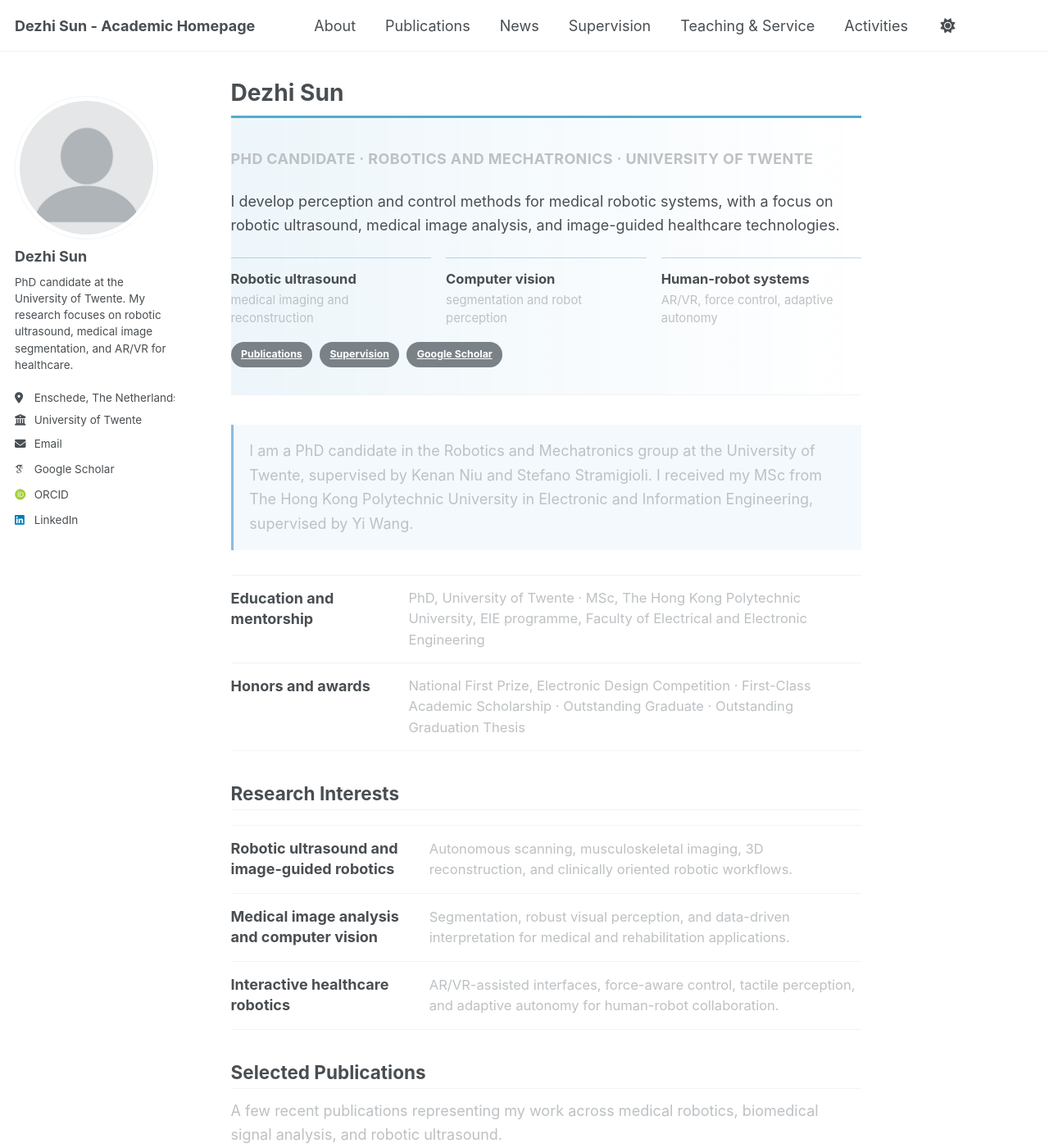
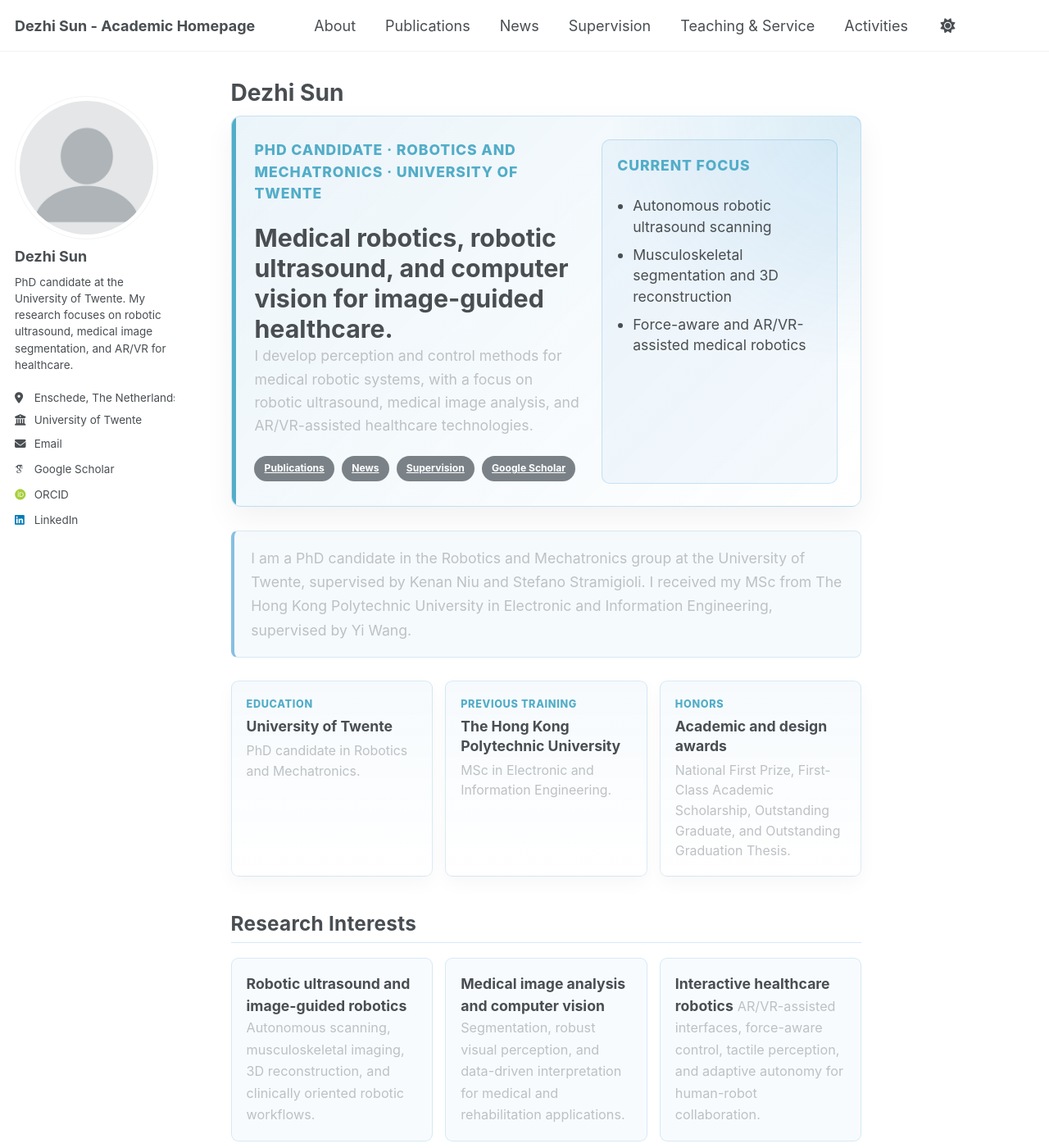
Before and after one commit to Jacksundezhi/Jacksundezhi.github.io, a Jekyll site: the page built from _pages/about.md, in a window 1280 px wide and 1400 px high. Shown: the whole window at 82% size. Built offline with Jekyll 4.4.1, drawn with Linux system fonts in a browser that asks for light colours; some web fonts are replaced; a script bundle is joined from its source files by our own code; library files that are not in the unit come from our copies.

Commit message:
Polish academic homepage design

```diff
--- a/_pages/about.md
+++ b/_pages/about.md
@@ -7,20 +7,27 @@ redirect_from:
   - /about.html
 ---
 
-<div class="home-hero academic-hero">
-  <p class="home-kicker">PhD Candidate · Robotics and Mechatronics · University of Twente</p>
-  <p class="home-lead">I develop perception and control methods for medical robotic systems, with a focus on robotic ultrasound, medical image analysis, and image-guided healthcare technologies.</p>
-  <div class="hero-stats">
-    <div><strong>Robotic ultrasound</strong><span>medical imaging and reconstruction</span></div>
-    <div><strong>Computer vision</strong><span>segmentation and robot perception</span></div>
-    <div><strong>Human-robot systems</strong><span>AR/VR, force control, adaptive autonomy</span></div>
+<div class="home-hero">
+  <div class="hero-main">
+    <p class="home-kicker">PhD Candidate · Robotics and Mechatronics · University of Twente</p>
+    <h1>Medical robotics, robotic ultrasound, and computer vision for image-guided healthcare.</h1>
+    <p class="home-lead">I develop perception and control methods for medical robotic systems, with a focus on robotic ultrasound, medical image analysis, and AR/VR-assisted healthcare technologies.</p>
+    <div class="home-actions">
+      <a class="btn btn--primary btn--small" href="/publications/">Publications</a>
+      <a class="btn btn--primary btn--small" href="/news/">News</a>
+      <a class="btn btn--primary btn--small" href="/supervision/">Supervision</a>
+      {% if site.author.googlescholar %}
+        <a class="btn btn--primary btn--small" href="{{ site.author.googlescholar }}">Google Scholar</a>
+      {% endif %}
+    </div>
   </div>
-  <div class="home-actions">
-    <a class="btn btn--primary btn--small" href="/publications/">Publications</a>
-    <a class="btn btn--primary btn--small" href="/supervision/">Supervision</a>
-    {% if site.author.googlescholar %}
-      <a class="btn btn--primary btn--small" href="{{ site.author.googlescholar }}">Google Scholar</a>
-    {% endif %}
+  <div class="hero-panel">
+    <p class="panel-title">Current Focus</p>
+    <ul>
+      <li>Autonomous robotic ultrasound scanning</li>
+      <li>Musculoskeletal segmentation and 3D reconstruction</li>
+      <li>Force-aware and AR/VR-assisted medical robotics</li>
+    </ul>
   </div>
 </div>
 
@@ -28,15 +35,22 @@ redirect_from:
   <p>I am a PhD candidate in the Robotics and Mechatronics group at the University of Twente, supervised by Kenan Niu and Stefano Stramigioli. I received my MSc from The Hong Kong Polytechnic University in Electronic and Information Engineering, supervised by Yi Wang.</p>
 </div>
 
-<div class="profile-highlights">
-  <div>
-    <strong>Education and mentorship</strong>
-    <span>PhD, University of Twente · MSc, The Hong Kong Polytechnic University, EIE programme, Faculty of Electrical and Electronic Engineering</span>
-  </div>
-  <div>
-    <strong>Honors and awards</strong>
-    <span>National First Prize, Electronic Design Competition · First-Class Academic Scholarship · Outstanding Graduate · Outstanding Graduation Thesis</span>
-  </div>
+<div class="profile-highlights highlight-cards">
+  <article>
+    <span>Education</span>
+    <strong>University of Twente</strong>
+    <p>PhD candidate in Robotics and Mechatronics.</p>
+  </article>
+  <article>
+    <span>Previous Training</span>
+    <strong>The Hong Kong Polytechnic University</strong>
+    <p>MSc in Electronic and Information Engineering.</p>
+  </article>
+  <article>
+    <span>Honors</span>
+    <strong>Academic and design awards</strong>
+    <p>National First Prize, First-Class Academic Scholarship, Outstanding Graduate, and Outstanding Graduation Thesis.</p>
+  </article>
 </div>
 
 ## Research Interests
--- a/assets/css/main.scss
+++ b/assets/css/main.scss
@@ -43,39 +43,71 @@
 ;
 
 /* Academic homepage refinements */
+.page__content {
+  font-size: 0.98em;
+}
+
 .page__content h2 {
-  margin-top: 2.1rem;
-  padding-bottom: 0.35rem;
-  border-bottom: 1px solid var(--global-border-color);
+  margin-top: 2.4rem;
+  padding-bottom: 0.45rem;
+  border-bottom: 1px solid rgba(0, 121, 193, 0.16);
+  font-size: 1.38em;
+  letter-spacing: 0.01em;
 }
 
 .home-hero {
   position: relative;
+  display: grid;
+  grid-template-columns: minmax(0, 1.7fr) minmax(16rem, 0.78fr);
+  gap: 1.3rem;
+  align-items: stretch;
   overflow: hidden;
-  margin: 0 0 2rem;
-  padding: 2rem 0 1.65rem;
-  border-top: 3px solid var(--global-link-color);
-  border-bottom: 1px solid var(--global-border-color);
-  border-radius: 0;
+  margin: 0 0 1.6rem;
+  padding: 1.55rem;
+  border: 1px solid rgba(0, 121, 193, 0.18);
+  border-radius: 12px;
   background:
-    linear-gradient(90deg, rgba(0, 121, 193, 0.07), rgba(0, 121, 193, 0));
-  box-shadow: none;
+    radial-gradient(circle at 100% 0%, rgba(0, 121, 193, 0.12), transparent 34%),
+    linear-gradient(135deg, rgba(0, 121, 193, 0.08), transparent);
+  box-shadow: 0 14px 36px rgba(0, 0, 0, 0.055);
+}
+
+.home-hero::before {
+  content: "";
+  position: absolute;
+  inset: 0 auto 0 0;
+  width: 5px;
+  background: var(--global-link-color);
+}
+
+.hero-main,
+.hero-panel {
+  position: relative;
+  z-index: 1;
 }
 
 .home-kicker {
   margin: 0 0 0.45rem;
-  color: var(--global-text-color-light);
+  color: var(--global-link-color);
   font-size: 0.85em;
-  font-weight: 700;
-  letter-spacing: 0.02em;
+  font-weight: 800;
+  letter-spacing: 0.05em;
   text-transform: uppercase;
 }
 
+.home-hero h1 {
+  margin: 0;
+  max-width: 48rem;
+  font-size: 1.72em;
+  line-height: 1.22;
+}
+
 .home-lead {
-  margin: 0;
+  margin: 0.75rem 0 0;
   max-width: 46rem;
-  font-size: 1.18em;
-  line-height: 1.65;
+  color: var(--global-text-color-light);
+  font-size: 1.05em;
+  line-height: 1.6;
 }
 
 .hero-stats {
@@ -111,19 +143,48 @@
   display: flex;
   flex-wrap: wrap;
   gap: 0.5rem;
-  margin-top: 1rem;
+  margin-top: 1.15rem;
 }
 
 .home-actions .btn {
   border-radius: 999px;
 }
 
+.hero-panel {
+  align-self: stretch;
+  padding: 1rem;
+  border: 1px solid rgba(0, 121, 193, 0.18);
+  border-radius: 10px;
+  background: rgba(0, 121, 193, 0.045);
+}
+
+.panel-title {
+  margin: 0 0 0.65rem;
+  color: var(--global-link-color);
+  font-size: 0.76em;
+  font-weight: 800;
+  letter-spacing: 0.05em;
+  text-transform: uppercase;
+}
+
+.hero-panel ul {
+  margin: 0;
+  padding-left: 1.05rem;
+}
+
+.hero-panel li {
+  margin: 0.45rem 0;
+  line-height: 1.45;
+}
+
 .profile-note,
 .page-lead {
-  margin: 1.1rem 0 1.7rem;
-  padding: 0.95rem 1.1rem;
-  border-left: 3px solid rgba(0, 121, 193, 0.45);
-  background: rgba(0, 121, 193, 0.045);
+  margin: 1.15rem 0 1.6rem;
+  padding: 1rem 1.15rem;
+  border: 1px solid rgba(0, 121, 193, 0.13);
+  border-left: 4px solid rgba(0, 121, 193, 0.45);
+  border-radius: 8px;
+  background: rgba(0, 121, 193, 0.04);
 }
 
 .profile-note p,
@@ -135,25 +196,48 @@
 }
 
 .profile-highlights {
-  margin: 1rem 0 1.7rem;
-  border-top: 1px solid var(--global-border-color);
+  margin: 1rem 0 1.8rem;
 }
 
-.profile-highlights div {
+.highlight-cards {
   display: grid;
-  grid-template-columns: minmax(11rem, 0.36fr) minmax(0, 1fr);
-  gap: 1rem;
-  padding: 0.8rem 0;
-  border-bottom: 1px solid var(--global-border-color);
+  grid-template-columns: repeat(3, minmax(0, 1fr));
+  gap: 0.85rem;
 }
 
-.profile-highlights strong {
-  line-height: 1.4;
+.highlight-cards article,
+.summary-card,
+.supervision-card {
+  border: 1px solid rgba(0, 121, 193, 0.14);
+  background:
+    linear-gradient(180deg, rgba(0, 121, 193, 0.035), transparent);
+  box-shadow: 0 8px 22px rgba(0, 0, 0, 0.035);
 }
 
-.profile-highlights span {
+.highlight-cards article {
+  padding: 0.95rem 1rem;
+  border-radius: 9px;
+}
+
+.highlight-cards span {
+  display: block;
+  margin-bottom: 0.35rem;
+  color: var(--global-link-color);
+  font-size: 0.72em;
+  font-weight: 800;
+  letter-spacing: 0.05em;
+  text-transform: uppercase;
+}
+
+.highlight-cards strong {
+  display: block;
+  line-height: 1.35;
+}
+
+.highlight-cards p {
+  margin: 0.35rem 0 0;
   color: var(--global-text-color-light);
-  font-size: 0.92em;
+  font-size: 0.9em;
   line-height: 1.55;
 }
 
@@ -167,25 +251,24 @@
 .summary-card {
   display: block;
   min-height: 100%;
-  padding: 1rem 1.05rem;
-  border: 1px solid var(--global-border-color);
-  border-radius: 7px;
-  background: var(--global-bg-color);
-  box-shadow: 0 4px 12px rgba(0, 0, 0, 0.025);
+  padding: 1.05rem 1.1rem;
+  border-radius: 9px;
   transition: border-color 0.15s ease, transform 0.15s ease, box-shadow 0.15s ease;
 }
 
 .focus-list {
+  display: grid;
+  grid-template-columns: repeat(3, minmax(0, 1fr));
+  gap: 0.85rem;
   margin: 1rem 0 1.6rem;
-  border-top: 1px solid var(--global-border-color);
+  border-top: 0;
 }
 
 .focus-list div {
-  display: grid;
-  grid-template-columns: minmax(11rem, 0.42fr) minmax(0, 1fr);
-  gap: 1.15rem;
-  padding: 0.9rem 0;
-  border-bottom: 1px solid var(--global-border-color);
+  padding: 1rem;
+  border: 1px solid rgba(0, 121, 193, 0.14);
+  border-radius: 9px;
+  background: rgba(0, 121, 193, 0.026);
 }
 
 .focus-list strong {
@@ -222,28 +305,28 @@
 .pub-entry {
   position: relative;
   margin-bottom: 1rem;
-  padding: 0 0 1rem 1rem;
-  border: 0;
-  border-left: 3px solid rgba(0, 121, 193, 0.45);
-  border-radius: 0;
-  background: transparent;
-  box-shadow: none;
+  padding: 1rem 1rem 1rem 1.1rem;
+  border: 1px solid rgba(0, 121, 193, 0.13);
+  border-left: 4px solid rgba(0, 121, 193, 0.45);
+  border-radius: 9px;
+  background: var(--global-bg-color);
+  box-shadow: 0 8px 22px rgba(0, 0, 0, 0.03);
 }
 
 .pub-entry.featured {
   border-left-width: 4px;
   border-left-color: var(--global-link-color);
-  background: transparent;
+  background: rgba(0, 121, 193, 0.03);
 }
 
 .selected-list {
-  border-top: 1px solid var(--global-border-color);
+  display: grid;
+  gap: 0.85rem;
+  border-top: 0;
 }
 
 .selected-paper {
   margin-bottom: 0;
-  padding-top: 1rem;
-  border-bottom: 1px solid var(--global-border-color);
 }
 
 .pub-entry h3 {
@@ -299,15 +382,15 @@
 
 .timeline-list {
   margin: 1rem 0 1.7rem;
-  border-top: 1px solid var(--global-border-color);
+  border-top: 1px solid rgba(0, 121, 193, 0.14);
 }
 
 .timeline-item {
   display: grid;
-  grid-template-columns: 5.5rem minmax(0, 1fr);
+  grid-template-columns: 4.8rem minmax(0, 1fr);
   gap: 1rem;
   padding: 1rem 0;
-  border-bottom: 1px solid var(--global-border-color);
+  border-bottom: 1px solid rgba(0, 121, 193, 0.12);
 }
 
 .timeline-date {
@@ -335,6 +418,19 @@
 
 .compact-news .timeline-item {
   padding: 0.85rem 0;
+}
+
+.compact-news {
+  border-top: 0;
+}
+
+.compact-news .timeline-item {
+  margin-bottom: 0.7rem;
+  padding: 0.9rem 1rem;
+  border: 1px solid rgba(0, 121, 193, 0.13);
+  border-left: 4px solid rgba(0, 121, 193, 0.38);
+  border-radius: 9px;
+  background: rgba(0, 121, 193, 0.025);
 }
 
 .year-heading {
@@ -380,10 +476,15 @@
 }
 
 .supervision-card {
-  padding: 0.95rem 1rem;
-  border: 1px solid var(--global-border-color);
-  border-radius: 7px;
-  background: var(--global-bg-color);
+  padding: 1rem 1.05rem;
+  border-radius: 9px;
+  transition: transform 0.15s ease, box-shadow 0.15s ease, border-color 0.15s ease;
+}
+
+.supervision-card:hover {
+  border-color: rgba(0, 121, 193, 0.28);
+  box-shadow: 0 12px 26px rgba(0, 0, 0, 0.055);
+  transform: translateY(-1px);
 }
 
 .student-name {
@@ -419,8 +520,9 @@
 @media (max-width: 700px) {
   .home-summary-grid,
   .hero-stats,
-  .profile-highlights div,
-  .focus-list div,
+  .highlight-cards,
+  .focus-list,
+  .home-hero,
   .timeline-item,
   .supervision-grid {
     grid-template-columns: 1fr;
```
